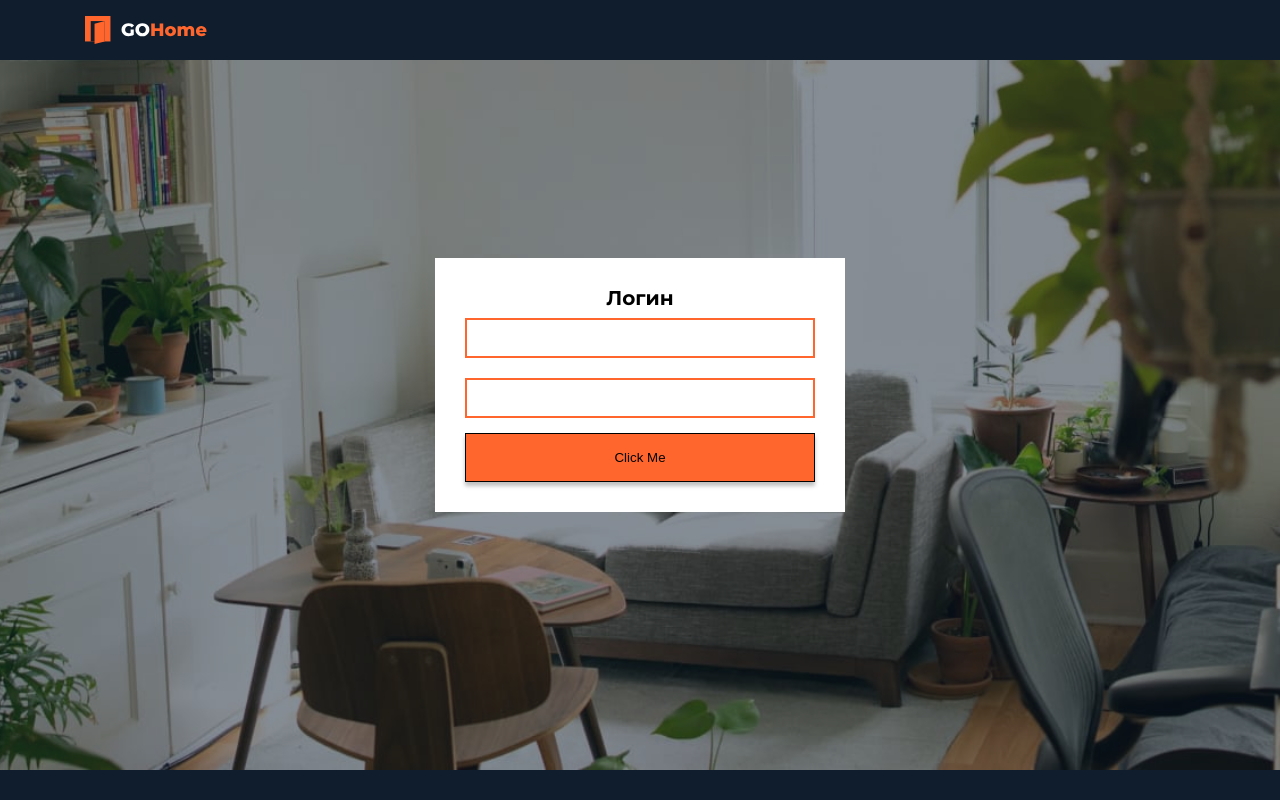
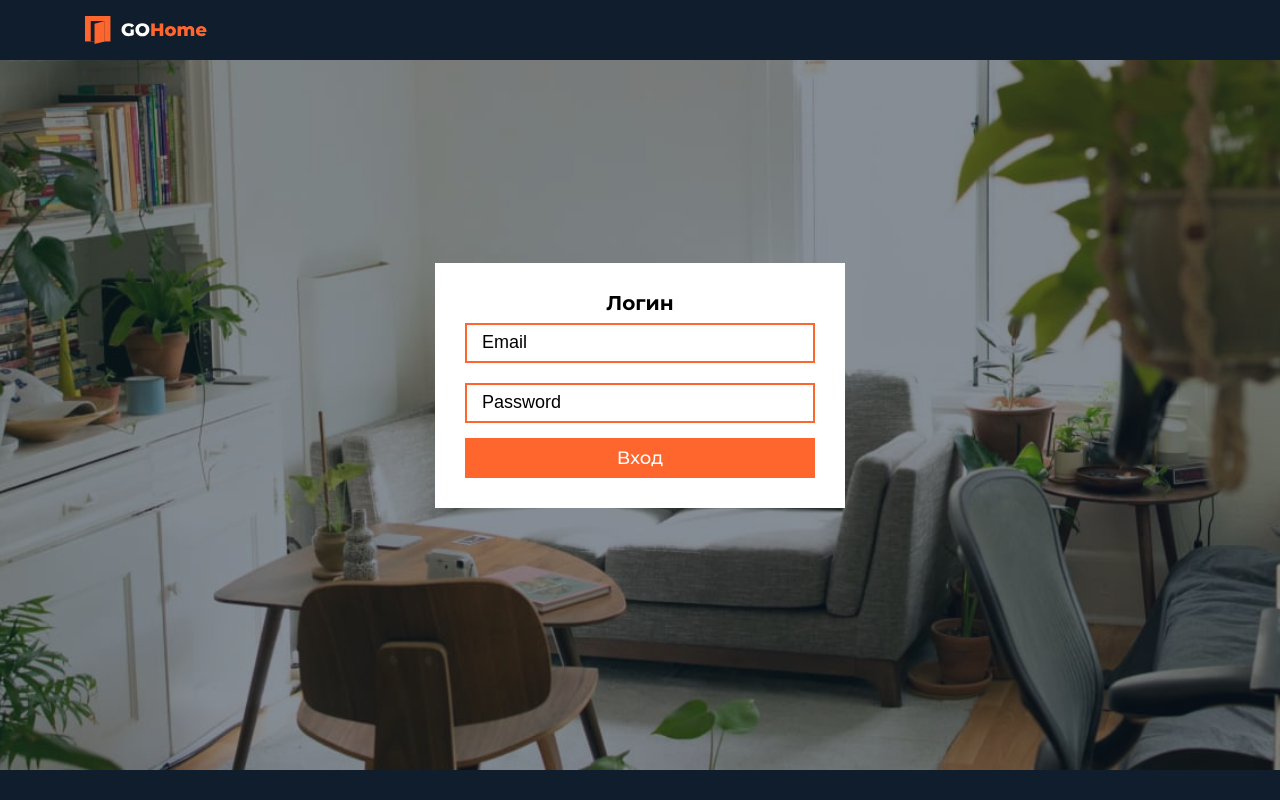
Before and after one commit to ABoklogov/go-home-app, a Vue app: page /login in a window 1280 px wide. Built offline with nearby package versions, Linux system fonts and the light colour scheme.

Commit message:
доделал форму логина

```diff
--- a/src/components/apartment/ApartmentsFilterForm.vue
+++ b/src/components/apartment/ApartmentsFilterForm.vue
@@ -1,9 +1,19 @@
 <template>
   <form class="form" @submit.prevent="handleSubmit">
     <div class="form-left-box">
-      <CustomSelect :items="sities" :changeCity="changeCity" class="form__select" />
-      <CustomInput :value="price" :changeValue="changePrice" :errorMessage="'Не должно быть пустым'" :rules="rules" placeholder="Цена, от"
-        v-model="price" />
+      <CustomSelect
+        :items="sities"
+        :changeCity="changeCity"
+        class="form__select"
+      />
+      <CustomInput
+        :value="price"
+        :changeValue="changePrice"
+        :errorMessage="'Не должно быть пустым'"
+        :rules="rules"
+        placeholder="Цена, от"
+        v-model="price"
+      />
     </div>
 
     <SubmitButton class="form__submit" type="submit">
@@ -16,7 +26,11 @@
 import CustomSelect from '../shared/CustomSelect.vue';
 import CustomInput from '../shared/CustomInput.vue';
 import SubmitButton from '../shared/MyButton.vue';
-import { isRequered, charLimit, numberCheck } from '../../utils/validationRules.js';
+import {
+  isRequered,
+  charLimit,
+  numberCheck,
+} from '../../utils/validationRules.js';
 
 export default {
   name: 'ApartmentsFilterForm',
@@ -77,7 +91,6 @@ export default {
 
   &__submit {
     width: 220px;
-    border: none;
     font-family: Montserrat;
     font-size: 18px;
     line-height: 21px;
--- a/src/components/auth/LoginForm/index.vue
+++ b/src/components/auth/LoginForm/index.vue
@@ -3,12 +3,28 @@
     <CustomTitle class="login__title">Логин</CustomTitle>
     <CustomForm ref="form" @submit.prevent="handleSubmit" class="login-form">
       <div class="login__input">
-        <CustomInput name="email" :value="formData.email" :changeValue="changeEmail" :rules="emailRules" />
+        <CustomInput
+          name="email"
+          type="email"
+          :value="formData.email"
+          :changeValue="changeEmail"
+          :rules="emailRules"
+          class="login__input"
+          placeholder="Email"
+        />
       </div>
 
-      <CustomInput name="password" :value="formData.password" :changeValue="changePassword" :rules="passwordRules" class="login__input" />
+      <CustomInput
+        name="password"
+        type="password"
+        :value="formData.password"
+        :changeValue="changePassword"
+        :rules="passwordRules"
+        class="login__input"
+        placeholder="Password"
+      />
 
-      <MyButton type="submit" class="login__btn">Click Me</MyButton>
+      <MyButton type="submit" class="login__btn"> Вход </MyButton>
     </CustomForm>
   </AuthContainer>
 </template>
@@ -19,7 +35,12 @@ import CustomInput from '../../shared/CustomInput.vue';
 import MyButton from '../../shared/MyButton.vue';
 import AuthContainer from '../../auth/AuthContainer.vue';
 import CustomTitle from '../../shared/CustomTitle.vue';
-import { emailValidation, passwordValidation, isRequered } from '../../../utils/validationRules';
+import {
+  emailValidation,
+  passwordValidation,
+  isRequered,
+} from '../../../utils/validationRules';
+import { loginUser } from '../../../services/auth.services';
 
 export default {
   name: 'LoginForm',
@@ -35,8 +56,8 @@ export default {
       formData: {
         email: '',
         password: '',
-      }
-    }
+      },
+    };
   },
   computed: {
     rules() {
@@ -51,13 +72,20 @@ export default {
     },
     passwordRules() {
       return [this.rules.isRequered];
-    }
+    },
   },
   methods: {
-    handleSubmit() {
+    async handleSubmit() {
       const isFormValid = this.$refs.form.validate();
 
-      if (isFormValid) console.log(this.formData);
+      if (isFormValid) {
+        try {
+          const data = await loginUser(this.formData);
+          console.log('🚀 ~ handleSubmit ~ data', data);
+        } catch (error) {
+          console.log(error);
+        }
+      }
     },
     changeEmail(e) {
       this.formData.email = e.target.value;
@@ -65,8 +93,8 @@ export default {
     changePassword(e) {
       this.formData.password = e.target.value;
     },
-  }
-}
+  },
+};
 </script>
 
 <style lang="scss" scoped>
--- a/src/components/shared/MyButton.vue
+++ b/src/components/shared/MyButton.vue
@@ -1,5 +1,5 @@
 <template>
-  <button :type="type" :class="{ btn: true, 'btn--outlined': outlined }">
+  <button :type="type" class="btn" :class="{ 'btn--outlined': outlined }">
     <slot></slot>
   </button>
 </template>
@@ -23,13 +23,23 @@ export default {
 
 <style lang="scss" scoped>
 .btn {
-  width: 349px;
-  height: 49px;
+  position: relative;
+  display: inline-block;
+  font-family: Montserrat, sans-serif;
+  font-size: 18px;
   background: #ff662d;
-  border: 1px solid #000000;
-  box-sizing: border-box;
-  box-shadow: 0px 4px 4px rgba(0, 0, 0, 0.25);
+  color: #fff;
+  min-width: 220px;
+  border: 1px solid transparent;
+  padding: 8px 15px;
   cursor: pointer;
+  transition: background-color 0.4s, color 0.4s;
+
+  &:hover {
+    background: #fff;
+    color: #ff662d;
+    border: 1px solid #ff662d;
+  }
 
   &--outlined {
     background: #fff;
--- /dev/null
+++ b/src/services/auth.services.js
@@ -0,0 +1,5 @@
+import axios from '../utils/axios';
+
+export const loginUser = (data) => {
+  return axios.post('/users/login', data);
+};
```
Also changed, not shown: src/components/shared/CustomForm/index.vue (+7 -7 lines), src/components/shared/CustomInput.vue (+16 -10 lines).
